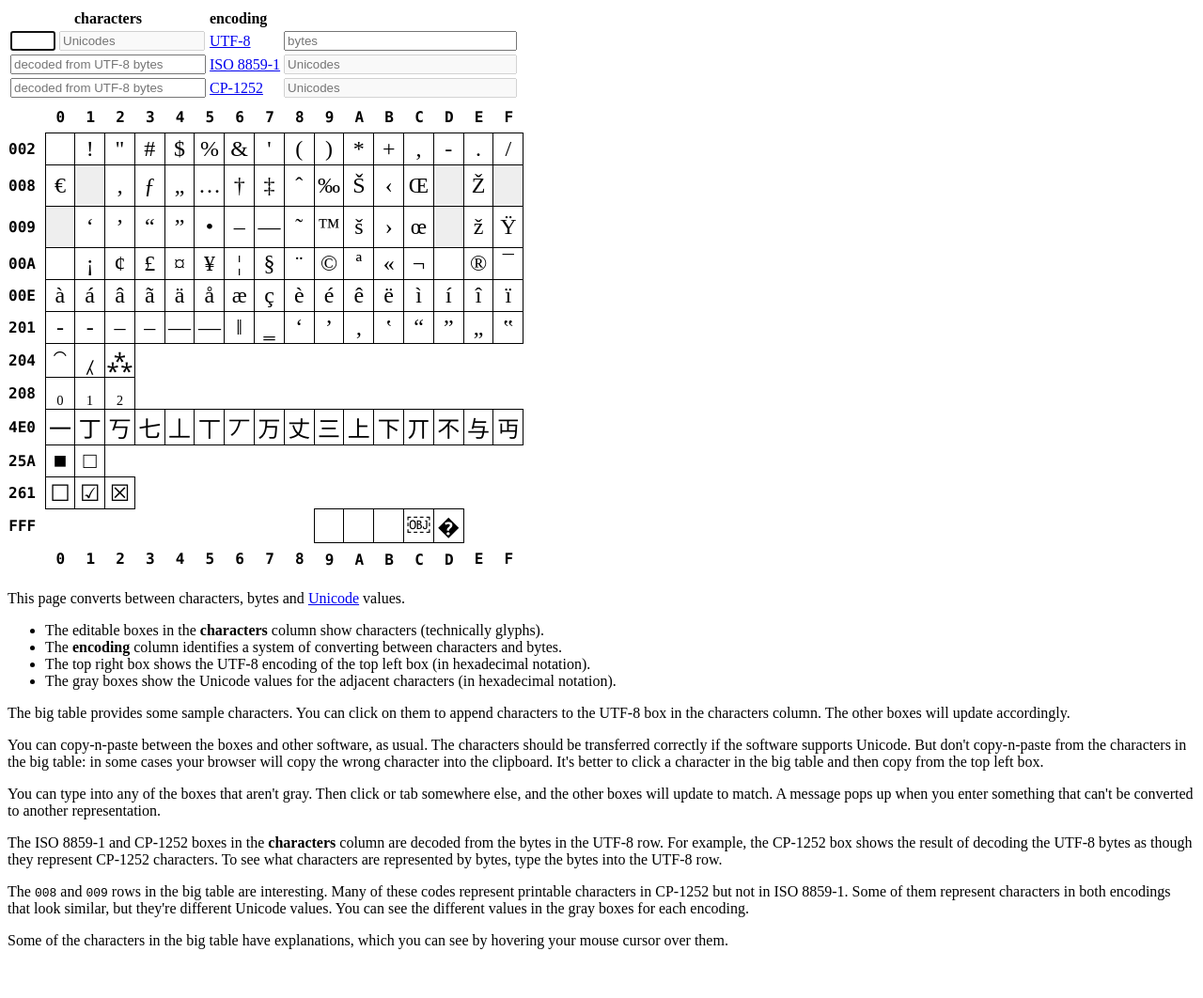
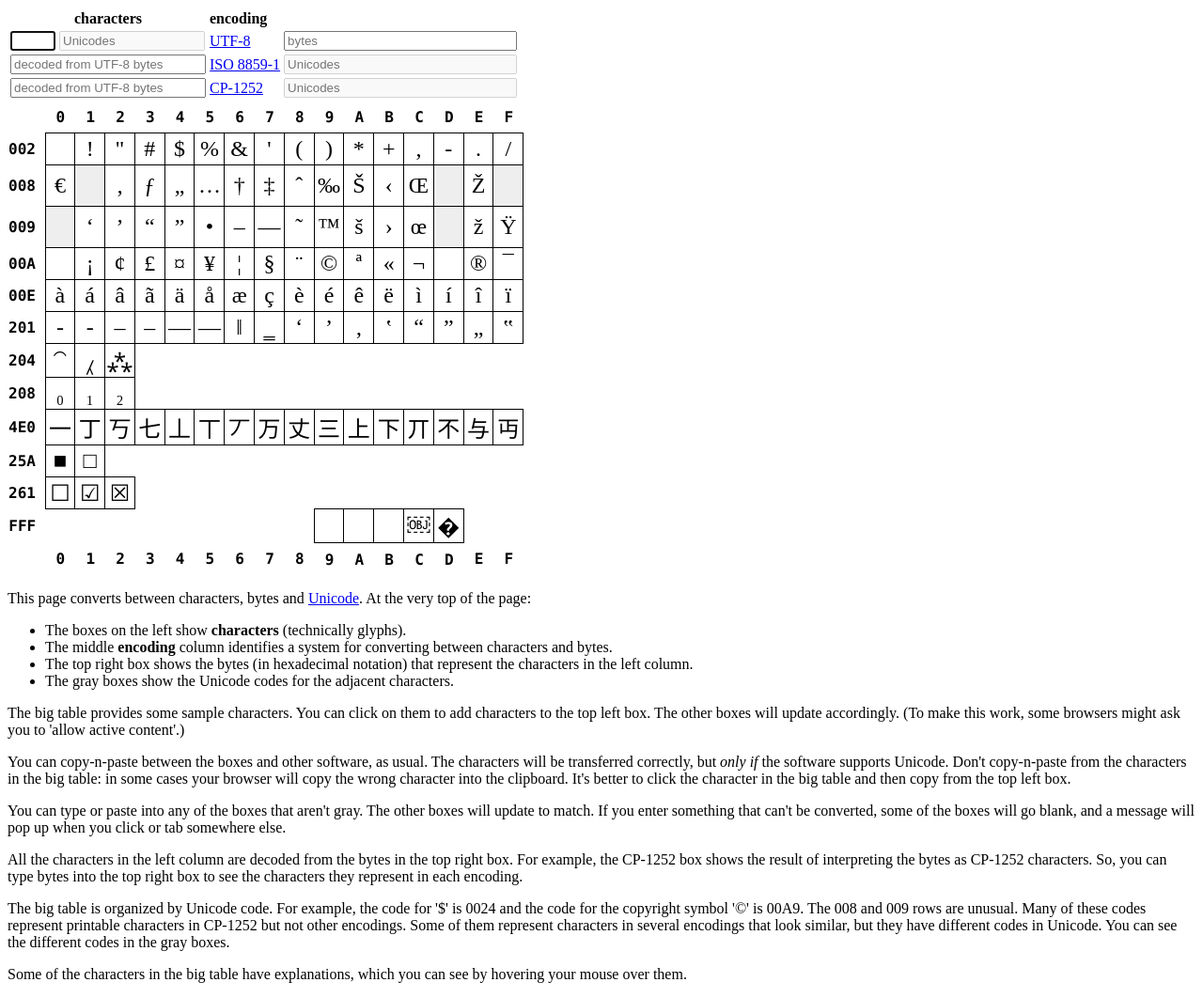
Before and after one commit to jmkristian/agwpe-tools, a website: page Unicodes.html in a window 1280 px wide. Shown: the whole page at 94% size. Before the commit the page ends 1026 px from the top, so only its background shows below. Drawn offline with Linux system fonts and the light colour scheme.

Commit message:
Beautify Unicodes.html.

```diff
--- a/Unicodes.html
+++ b/Unicodes.html
@@ -146,6 +146,7 @@
 
       var boxes = {}; // all the editable boxes
       var bytes = ''; // the encoding of all the editable boxes
+      var errorColor = '#ffffcc';
 
       /** Something changed. Update everything else. */
       function updateFrom(event) {
@@ -159,12 +160,15 @@
               var value = '';
               if (into.box === fromBox) { // no point updating yourself
                   value = into.box.value;
+                  into.box.style.backgroundColor = null;
               } else {
                   if (into.decode) {
                       try {
                           value = into.decode(bytes);
+                          into.box.style.backgroundColor = null;
                       } catch(err) {
                           errors.push(err);
+                          into.box.style.backgroundColor = errorColor;
                       }
                   } else {
                       errors.push('The ' + id + ' has no decoder.');
@@ -507,43 +511,49 @@
     </table>
     <p>
       This page converts between characters, bytes and
-      <a target="_blank" tabindex="-1" href="https://en.wikipedia.org/wiki/Unicode">Unicode</a> values.
+      <a target="_blank" tabindex="-1" href="https://en.wikipedia.org/wiki/Unicode">Unicode</a>.
+      At the very top of the page:
       <ul>
-        <li>The editable boxes in the <b>characters</b> column show characters (technically glyphs).</li>
-        <li>The <b>encoding</b> column identifies a system of converting between characters and bytes.</li>
-        <li>The top right box shows the UTF-8 encoding of the top left box (in hexadecimal notation).</li>
-        <li>The gray boxes show the Unicode values for the adjacent characters (in hexadecimal notation).
+        <li>The boxes on the left show <b>characters</b> (technically glyphs).</li>
+        <li>The middle <b>encoding</b> column identifies
+          a system for converting between characters and bytes.</li>
+        <li>The top right box shows the bytes (in hexadecimal notation) that represent
+          the characters in the left column.</li>
+        <li>The gray boxes show the Unicode codes for the adjacent characters.
         </li>
       </ul>
     </p><p>
       The big table provides some sample characters.
-      You can click on them to append characters to the UTF-8 box in the characters column.
+      You can click on them to add characters to the top left box.
       The other boxes will update accordingly.
+      (To make this work, some browsers might ask you to 'allow active content'.)
     </p><p>
       You can copy-n-paste between the boxes and other software, as usual.
-      The characters should be transferred correctly if the software supports Unicode.
-      But don't copy-n-paste from the characters in the big table:
+      The characters will be transferred correctly, but <i>only if</i> the software supports Unicode.
+      Don't copy-n-paste from the characters in the big table:
       in some cases your browser will copy the wrong character into the clipboard.
-      It's better to click a character in the big table and then copy from the top left box.
+      It's better to click the character in the big table and then copy from the top left box.
     </p><p>
-      You can type into any of the boxes that aren't gray.
-      Then click or tab somewhere else, and the other boxes will update to match.
-      A message pops up when you enter something that can't be converted to another representation.
+      You can type or paste into any of the boxes that aren't gray.
+      The other boxes will update to match.
+      If you enter something that can't be converted,
+      some of the boxes will go blank, and
+      a message will pop up when you click or tab somewhere else.
     </p><p>
-      The ISO 8859-1 and CP-1252 boxes in the <b>characters</b> column are decoded
-      from the bytes in the UTF-8 row.
-      For example, the CP-1252 box shows the result of decoding the UTF-8 bytes
-      as though they represent CP-1252 characters.
-      To see what characters are represented by bytes, type the bytes into the UTF-8 row.
+      All the characters in the left column are decoded from the bytes in the top right box.
+      For example, the CP-1252 box shows the result of interpreting the bytes as CP-1252 characters.
+      So, you can type bytes into the top right box to see the characters they represent in each encoding.
     </p><p>
-      The <code>008</code> and <code>009</code> rows in the big table are interesting.
-      Many of these codes represent printable characters in CP-1252 but not in ISO 8859-1.
-      Some of them represent characters in both encodings that look similar,
-      but they're different Unicode values.
-      You can see the different values in the gray boxes for each encoding.
+      The big table is organized by Unicode code.
+      For example, the code for '$' is 0024 and the code for the copyright symbol '&#x00A9;' is 00A9.
+      The 008 and 009 rows are unusual.
+      Many of these codes represent printable characters in CP-1252 but not other encodings.
+      Some of them represent characters in several encodings that look similar,
+      but they have different codes in Unicode.
+      You can see the different codes in the gray boxes.
     </p><p>
       Some of the characters in the big table have explanations,
-      which you can see by hovering your mouse cursor over them.
+      which you can see by hovering your mouse over them.
     </p>
   </body>
 </html>
```
